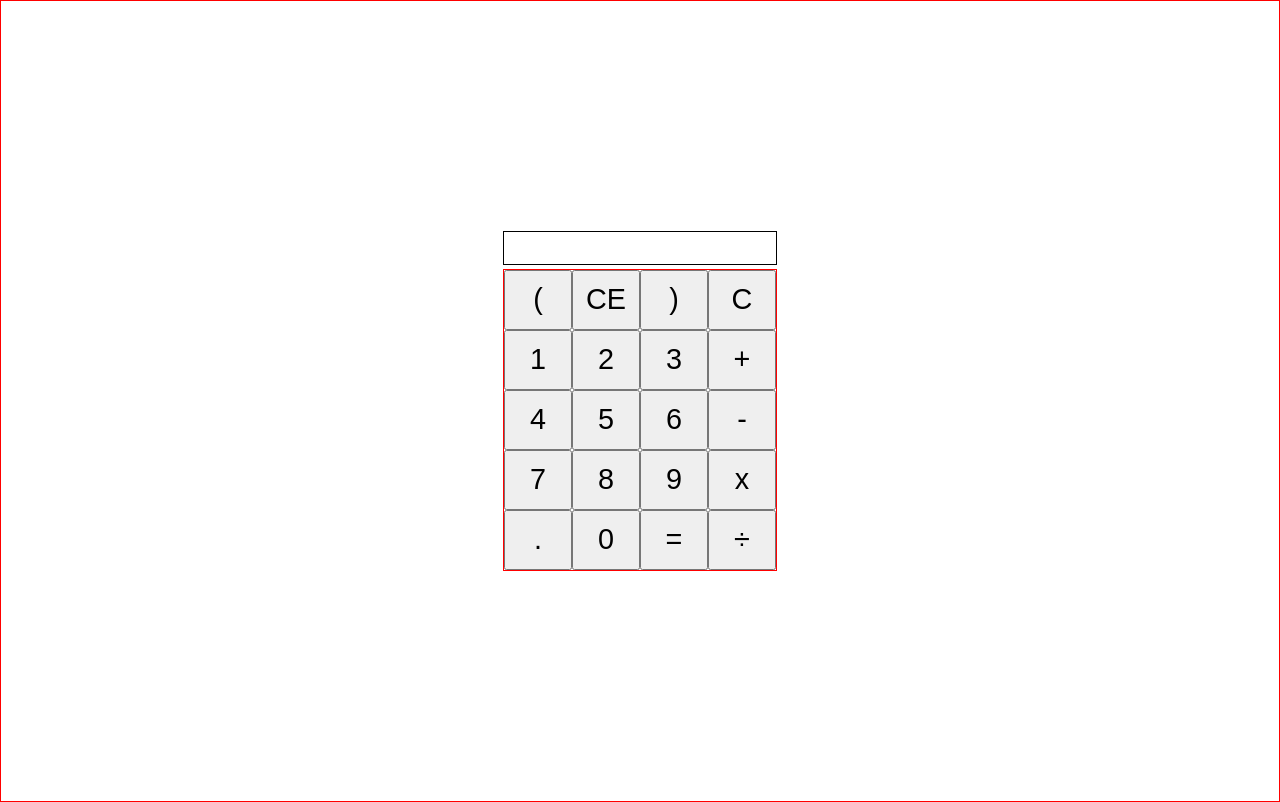
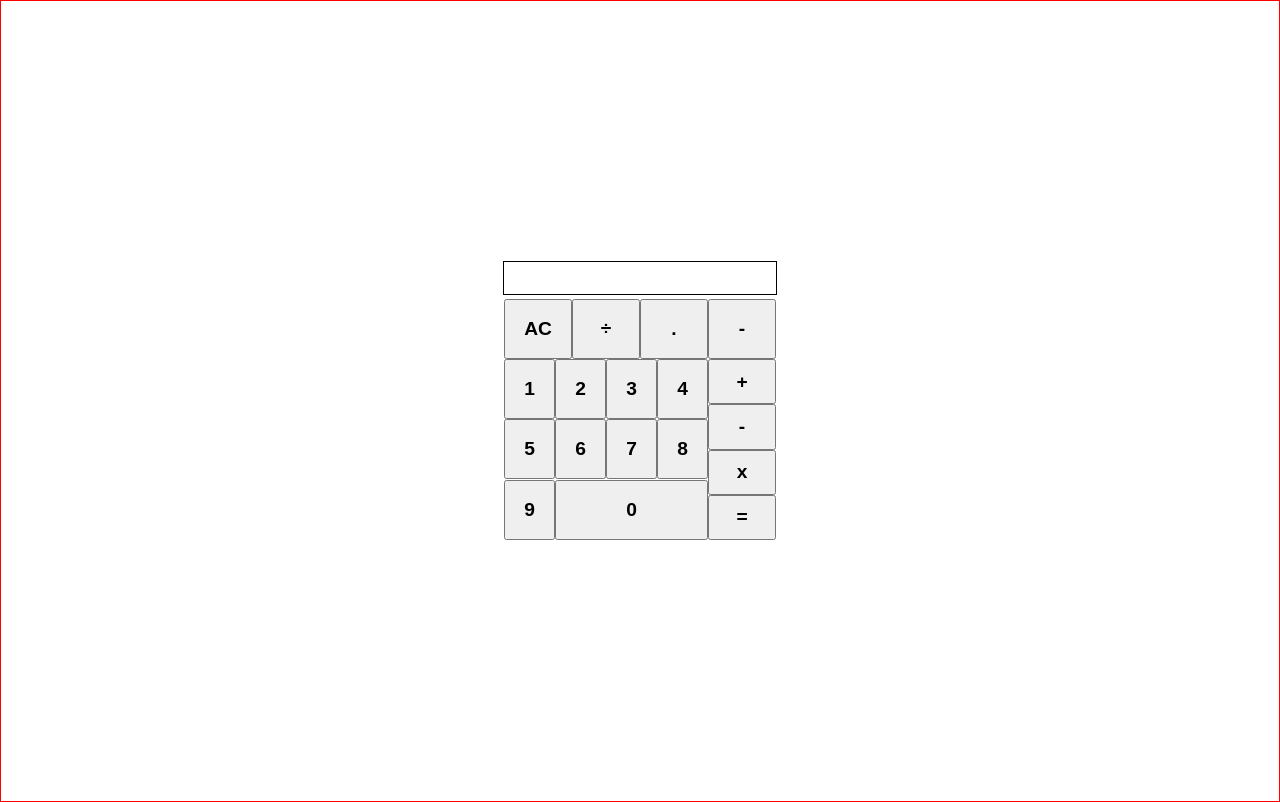
Before and after one commit to tundeiness/Chat-Calculator, a React (Create React App) app: page / in a window 1280 px wide. Built offline with nearby package versions, Linux system fonts and the light colour scheme.

Commit message:
more styling

```diff
--- a/src/App.css
+++ b/src/App.css
@@ -18,19 +18,77 @@
     display: flex;
     justify-content: flex-end;
     padding-right: .5rem;
-
 }
 
 .button {
     display: flex;
     flex-wrap: wrap;
-    border: 1px solid red;
+    border: 1px solid transparent;
     margin-top: .2rem;
     max-width: 17rem;
 }
 
-button {
+.bottom-wrapper {
+    display: flex;
+    flex-direction: row;
+}
+
+.digits {
+    display: flex;
+    flex-wrap: wrap;
+    width: 75%;
+    /* border: 1px solid red; */
+
+}
+
+.digits > .numbers {
     width: 25%;
     height: 3.75rem;
-    font-size: 1.8rem;
 }
+
+.digits > .zero {
+    width: 75%;
+}
+
+.side-operators {
+    display: flex;
+    flex-direction: column;
+    width: 25%;
+}
+
+.addition,
+.subtraction,
+.times,
+.equals {
+    height: 2.83rem;
+}
+
+
+button {
+    /* width: 25%;
+    height: 3.75rem;*/
+    font-size: 1.2rem;
+    font-weight: bold;
+}
+
+.operator-wrapper {
+    display: flex;
+    flex-wrap: nowrap;
+    flex-grow: 1;
+    flex-shrink: 0;
+    flex-basis: 25%;
+}
+
+.operator-wrapper-item-one,
+.operator-wrapper-item-two,
+.operator-wrapper-item-three,
+.operator-wrapper-item-four {
+    width: 25%;
+    height: 3.75rem;
+}
+
+.bottom-wrapper {
+    /* border: 1px solid green; */
+    /* max-width: 17rem; */
+    width: 100%;
+}
--- a/src/components/Calculate.js
+++ b/src/components/Calculate.js
@@ -14,14 +14,12 @@ class Calculate extends React.Component {
     };
   }
 
-    onClick = button => {
+    buttonClick = button => {
       const { result } = this.state;
       if (button === '=') {
         this.calculate();
       } else if (button === 'C') {
         this.reset();
-      } else if (button === 'CE') {
-        this.backspace();
       } else {
         this.setState({
           result: result + button,
@@ -55,20 +53,13 @@ class Calculate extends React.Component {
       });
     };
 
-    backspace = () => {
-      const { result } = this.state;
-      this.setState({
-        result: result.slice(0, -1),
-      });
-    };
-
     render() {
       const { result } = this.state;
       return (
         <div>
           <div className="calculator-body">
             <Display result={result} />
-            <Keypad onClick={this.onClick} />
+            <Keypad onClick={this.buttonClick} />
           </div>
         </div>
       );
--- a/src/components/Keypad.js
+++ b/src/components/Keypad.js
@@ -1,38 +1,39 @@
 /* eslint-disable react/prop-types */
 import * as React from 'react';
+// import Top from './OperatorPanel';
 
 const Keypad = props => {
-  const { onClick } = props;
+  const { buttonClick } = props;
   return (
     <div className="button">
-      <button type="button" name="(" onClick={e => onClick(e.target.name)}>(</button>
-      <button type="button" name="CE" onClick={e => onClick(e.target.name)}>CE</button>
-      <button type="button" name=")" onClick={e => onClick(e.target.name)}>)</button>
-      <button type="button" name="C" onClick={e => onClick(e.target.name)}>C</button>
+      <div className="operator-wrapper">
+        <button className="operator-wrapper-item-one" type="button" name="C" onClick={e => buttonClick(e.target.name)}>AC</button>
+        <button className="operator-wrapper-item-two" type="button" name="/" onClick={e => buttonClick(e.target.name)}>÷</button>
+        <button className="operator-wrapper-item-three" type="button" name="." onClick={e => buttonClick(e.target.name)}>.</button>
+        <button className="operator-wrapper-item-four" type="button" name="-" onClick={e => buttonClick(e.target.name)}>-</button>
+      </div>
+      <div className="bottom-wrapper">
+        <div className="digits">
+          <button className="numbers" type="button" name="1" onClick={e => buttonClick(e.target.name)}>1</button>
+          <button className="numbers" type="button" name="2" onClick={e => buttonClick(e.target.name)}>2</button>
+          <button className="numbers" type="button" name="3" onClick={e => buttonClick(e.target.name)}>3</button>
 
-      <button type="button" name="1" onClick={e => onClick(e.target.name)}>1</button>
-      <button type="button" name="2" onClick={e => onClick(e.target.name)}>2</button>
-      <button type="button" name="3" onClick={e => onClick(e.target.name)}>3</button>
-      <button type="button" name="+" onClick={e => onClick(e.target.name)}>+</button>
-      <br />
+          <button className="numbers" type="button" name="4" onClick={e => buttonClick(e.target.name)}>4</button>
+          <button className="numbers" type="button" name="5" onClick={e => buttonClick(e.target.name)}>5</button>
+          <button className="numbers" type="button" name="6" onClick={e => buttonClick(e.target.name)}>6</button>
 
-      <button type="button" name="4" onClick={e => onClick(e.target.name)}>4</button>
-      <button type="button" name="5" onClick={e => onClick(e.target.name)}>5</button>
-      <button type="button" name="6" onClick={e => onClick(e.target.name)}>6</button>
-      <button type="button" name="-" onClick={e => onClick(e.target.name)}>-</button>
-      <br />
-
-      <button type="button" name="7" onClick={e => onClick(e.target.name)}>7</button>
-      <button type="button" name="8" onClick={e => onClick(e.target.name)}>8</button>
-      <button type="button" name="9" onClick={e => onClick(e.target.name)}>9</button>
-      <button type="button" name="*" onClick={e => onClick(e.target.name)}>x</button>
-      <br />
-
-      <button type="button" name="." onClick={e => onClick(e.target.name)}>.</button>
-      <button type="button" name="0" onClick={e => onClick(e.target.name)}>0</button>
-      <button type="button" name="=" onClick={e => onClick(e.target.name)}>=</button>
-      <button type="button" name="/" onClick={e => onClick(e.target.name)}>÷</button>
-      <br />
+          <button className="numbers" type="button" name="7" onClick={e => buttonClick(e.target.name)}>7</button>
+          <button className="numbers" type="button" name="8" onClick={e => buttonClick(e.target.name)}>8</button>
+          <button className="numbers" type="button" name="9" onClick={e => buttonClick(e.target.name)}>9</button>
+          <button className="zero" type="button" name="0" onClick={e => buttonClick(e.target.name)}>0</button>
+        </div>
+        <div className="side-operators">
+          <button className="addition" type="button" name="+" onClick={e => buttonClick(e.target.name)}>+</button>
+          <button className="subtraction" type="button" name="-" onClick={e => buttonClick(e.target.name)}>-</button>
+          <button className="times" type="button" name="*" onClick={e => buttonClick(e.target.name)}>x</button>
+          <button className="equals" type="button" name="=" onClick={e => buttonClick(e.target.name)}>=</button>
+        </div>
+      </div>
     </div>
   );
 };
--- /dev/null
+++ b/src/components/OperatorPanel.js
@@ -0,0 +1,16 @@
+/* eslint-disable react/prop-types */
+import React from 'react';
+
+const OperatorPanel = props => {
+  const { onClick } = props;
+
+  return (
+    <div className="operator-wrapper">
+      <button className="operator-wrapper-item-one" type="button" name="C" onClick={e => onClick(e.target.name)}>AC</button>
+      <button className="operator-wrapper-item-two" type="button" name="/" onClick={e => onClick(e.target.name)}>÷</button>
+      <button className="operator-wrapper-item-three" type="button" name="." onClick={e => onClick(e.target.name)}>.</button>
+      <button className="operator-wrapper-item-four" type="button" name="-" onClick={e => onClick(e.target.name)}>-</button>
+    </div>
+  );
+};
+export default OperatorPanel;
```
